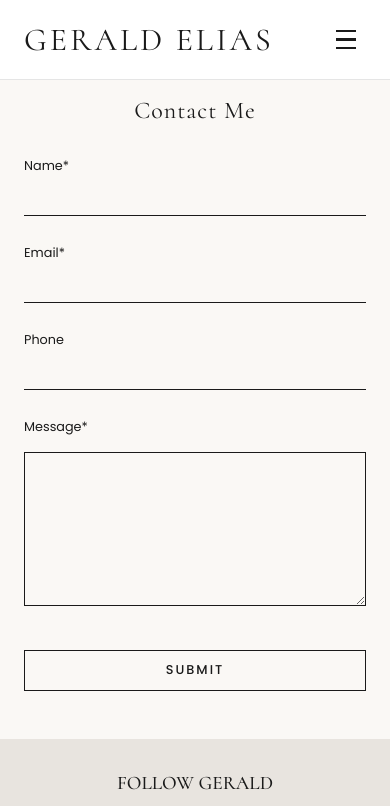
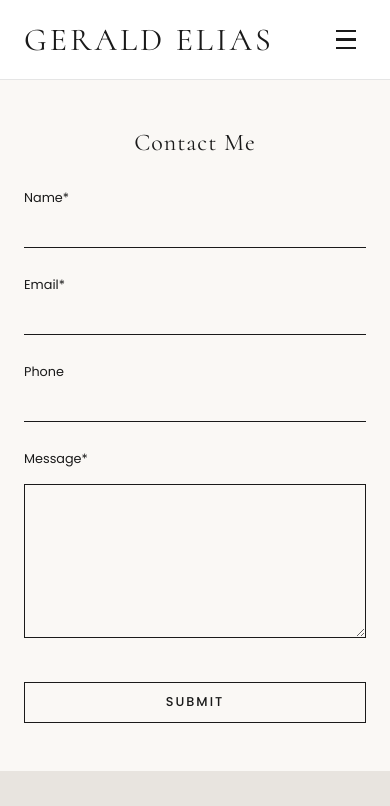
Before and after one commit to konstantinstanmeyer/gerald-elias-new, a Next.js app: page /contact in a window 390 px wide. Shown: the top 806 px of the page. Built offline with nearby package versions, Linux system fonts and the light colour scheme.

Commit message:
mobile contact page margin fix

```diff
--- a/app/globals.css
+++ b/app/globals.css
@@ -2141,7 +2141,7 @@ textarea {
 
   #contact {
     padding: 3rem 1.5rem;
-    margin-top: var(--space-xl);
+    margin-top: var(--space-2xl);
   }
 
   #contact > h2 {
```
